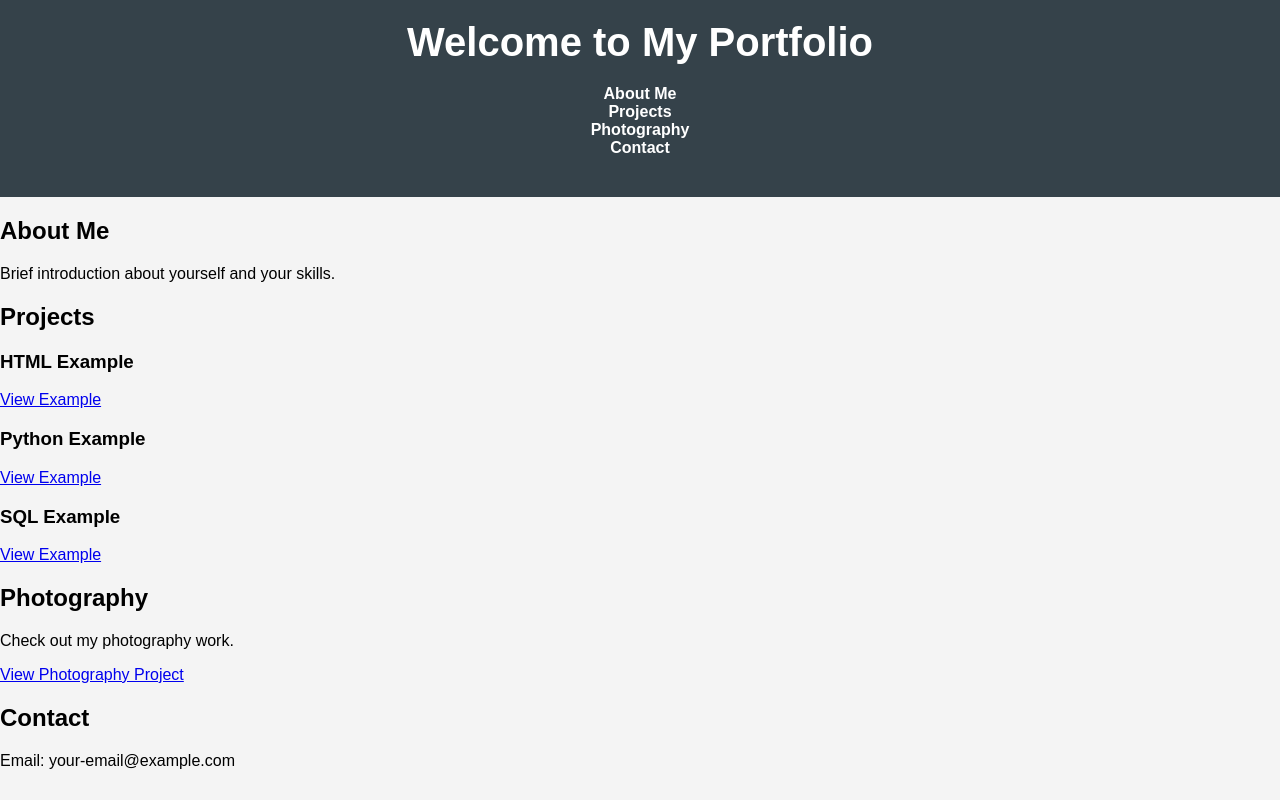
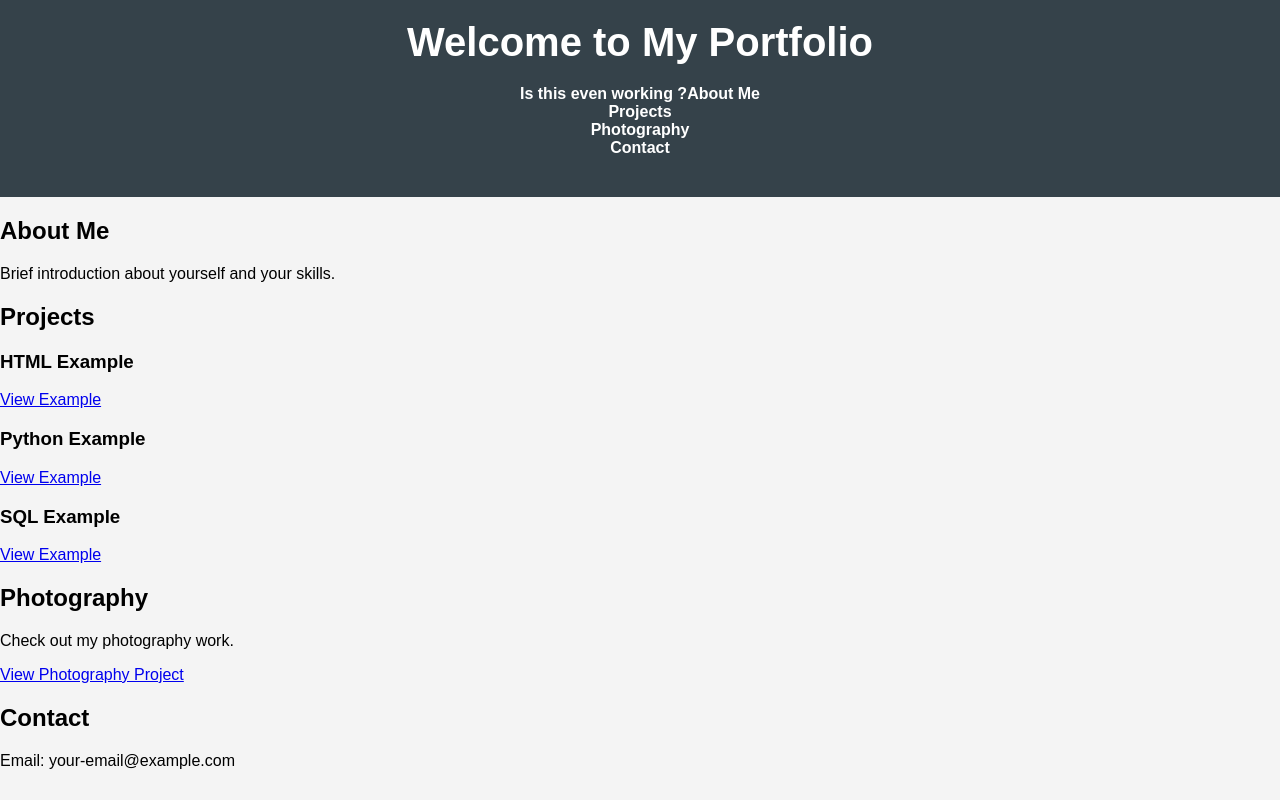
Before and after one commit to CamdenD98/CamdenD98.github.io, a plain HTML site: page Portfolio/portfolio-website/src/index.html in a window 1280 px wide. Drawn offline with Linux system fonts and the light colour scheme.

Commit message:
Update index.html

```diff
--- a/Portfolio/portfolio-website/src/index.html
+++ b/Portfolio/portfolio-website/src/index.html
@@ -11,7 +11,7 @@
         <h1>Welcome to My Portfolio</h1>
         <nav>
             <ul>
-                <li><a href="#about">About Me</a></li>
+                <li><a href="#about">Is this even working ?About Me</a></li>
                 <li><a href="#projects">Projects</a></li>
                 <li><a href="#photography">Photography</a></li>
                 <li><a href="#contact">Contact</a></li>
```
